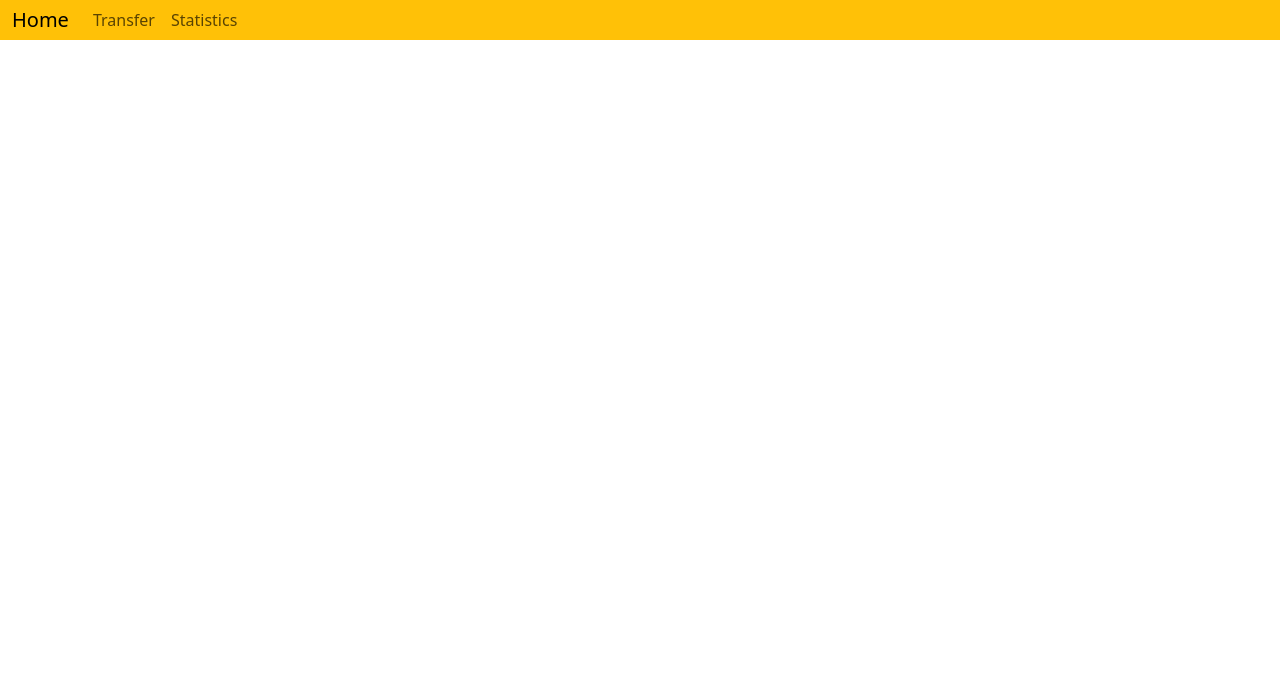
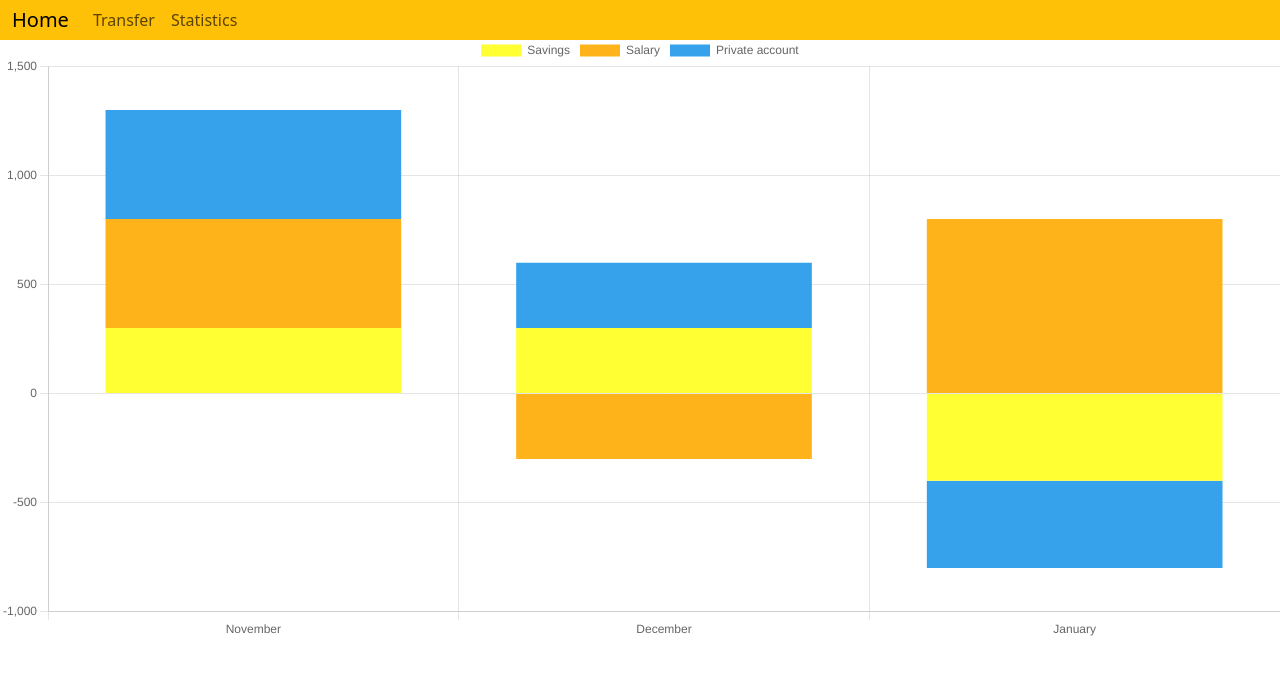
Before and after one commit to elab-development/internet-tehnologije-projekat-ebankarstvo_2020_0035, a React (Create React App) app in the folder React/reactapp/: page /statistics in a window 1280 px wide. Shown: the top 674 px of the page. Built offline with nearby package versions, Linux system fonts and the light colour scheme.

Commit message:
Statistics
Implementiran je Stacked Bar Chart na stranici Statistics.

```diff
--- a/React/reactapp/package.json
+++ b/React/reactapp/package.json
@@ -7,7 +7,9 @@
     "@testing-library/react": "^13.4.0",
     "@testing-library/user-event": "^13.5.0",
     "bootstrap": "^5.3.2",
+    "chart.js": "^4.4.1",
     "react": "^18.2.0",
+    "react-chartjs-2": "^5.2.0",
     "react-dom": "^18.2.0",
     "react-icons": "^4.12.0",
     "react-router-dom": "^6.21.0",
@@ -37,5 +39,8 @@
       "last 1 firefox version",
       "last 1 safari version"
     ]
+  },
+  "devDependencies": {
+    "@babel/plugin-proposal-private-property-in-object": "^7.21.11"
   }
 }
--- a/React/reactapp/src/Statistics.jsx
+++ b/React/reactapp/src/Statistics.jsx
@@ -1,7 +1,63 @@
 import React from "react";
+import {
+  Chart as ChartJS,
+  CategoryScale,
+  LinearScale,
+  BarElement,
+  Title,
+  Legend,
+} from "chart.js";
+import { Bar } from "react-chartjs-2";
+
+ChartJS.register(CategoryScale, LinearScale, BarElement, Title, Legend);
+
+export const options = {
+  plugins: {
+    title: {
+      display: true,
+      text: "Mesečne promene",
+    },
+  },
+  responsive: true,
+  scales: {
+    x: {
+      stacked: true,
+    },
+    y: {
+      stacked: true,
+    },
+  },
+};
+
+const labels = ["November", "December", "January"];
+
+export const data = {
+  labels,
+  datasets: [
+    {
+      label: "Savings",
+      data: [300, 300, -400],
+      backgroundColor: "rgb(255,255,51)",
+    },
+    {
+      label: "Salary",
+      data: [500, -300, 800],
+      backgroundColor: "rgb(255,179,26)",
+    },
+    {
+      label: "Private account",
+      data: [500, 300, -400],
+      backgroundColor: "rgb(53,162,235)",
+    },
+  ],
+};
 
 function Statistics() {
-  return <div>Statistics</div>;
+  return (
+    <div>
+      <Bar options={options} data={data} />
+    </div>
+  );
 }
 
 export default Statistics;
```
Also changed, not shown: 1 other file (tests, documents, lock files or other folders).
